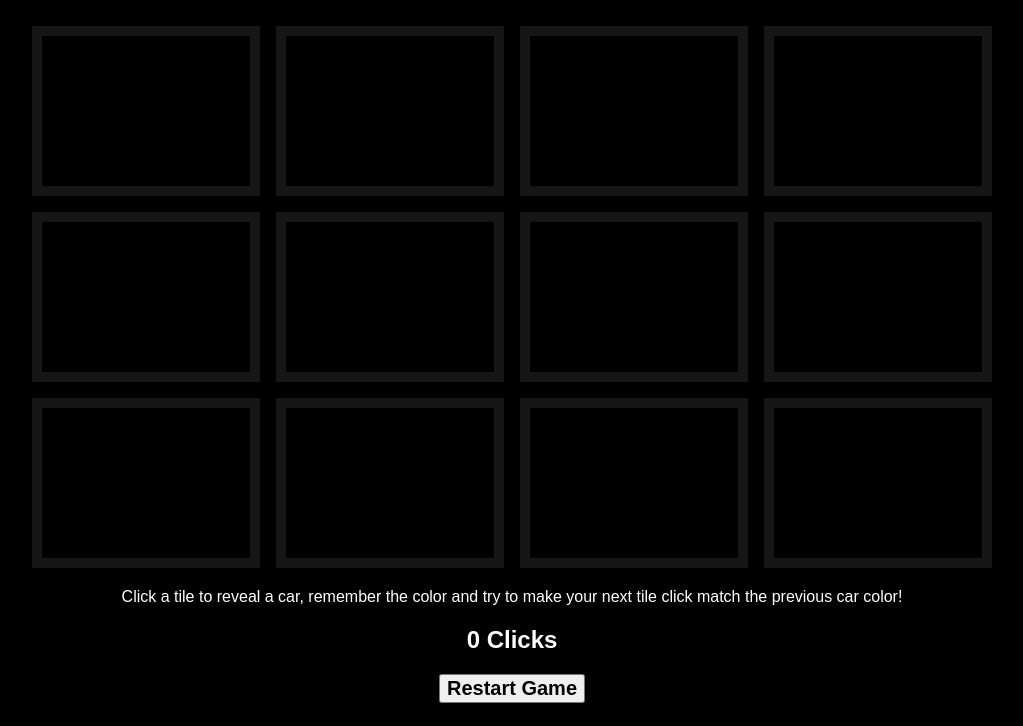
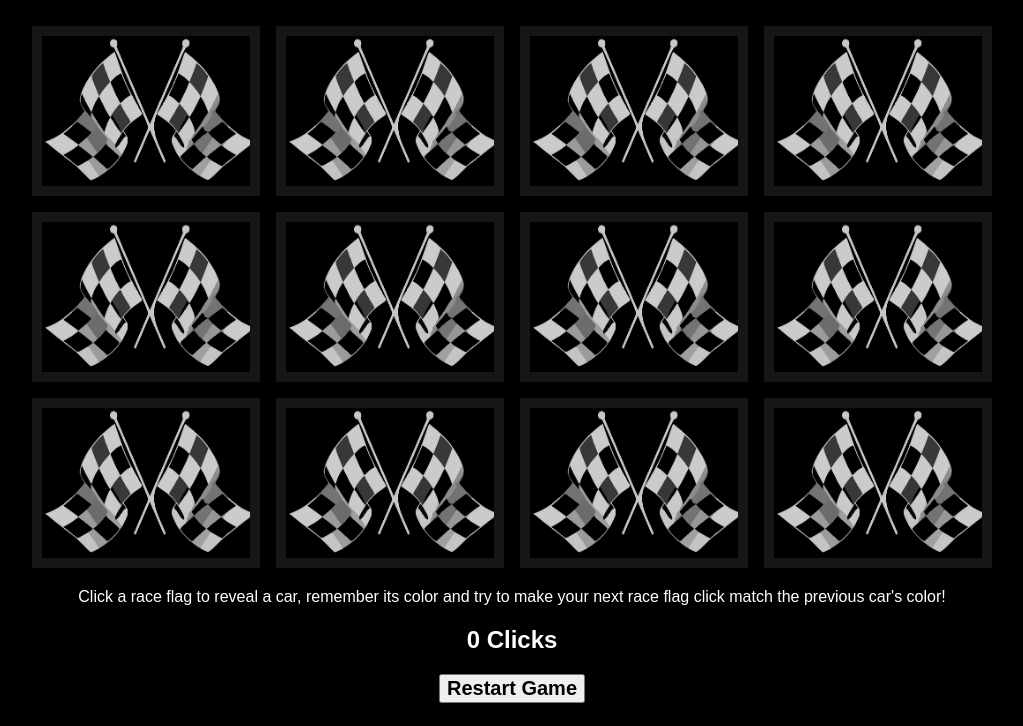
Before and after one commit to ronnepuzondev/concentration-game-car-color-edition, a plain HTML site: page index.html in a window 1280 px wide. Shown: the part 74-800 px from the top of the page, without its empty margins (128-1151 px from the left). Drawn offline with Linux system fonts and the light colour scheme.

Commit message:
add race flag image for each card in default state

```diff
--- a/css/styles.css
+++ b/css/styles.css
@@ -78,6 +78,7 @@ body {
   background-repeat: no-repeat;
   background-size:cover;
   opacity: .8;
+  background-image: url("images/raceflag.png")
 }
 
 img {
--- a/js/main.js
+++ b/js/main.js
@@ -88,11 +88,11 @@ function restartGame() {
     clickCounter = 0
     howManyClicks.innerText = 0;
     document.getElementById("container").style.backgroundImage = ""
-    scoreTracker.innerText = "Click a tile to reveal a car, remember the color and try to make your next tile click match the previous car color!"
+    scoreTracker.innerText = "Click a race flag to reveal a car, remember its color and try to make your next race flag click match the previous car's color!"
     shuffle()
   })
   winningFlag.forEach(function(flag) {
-    flag.style.backgroundImage = ""
+    flag.style.backgroundImage = "url('css/images/raceflag.png')"
   })
 }
 
```
